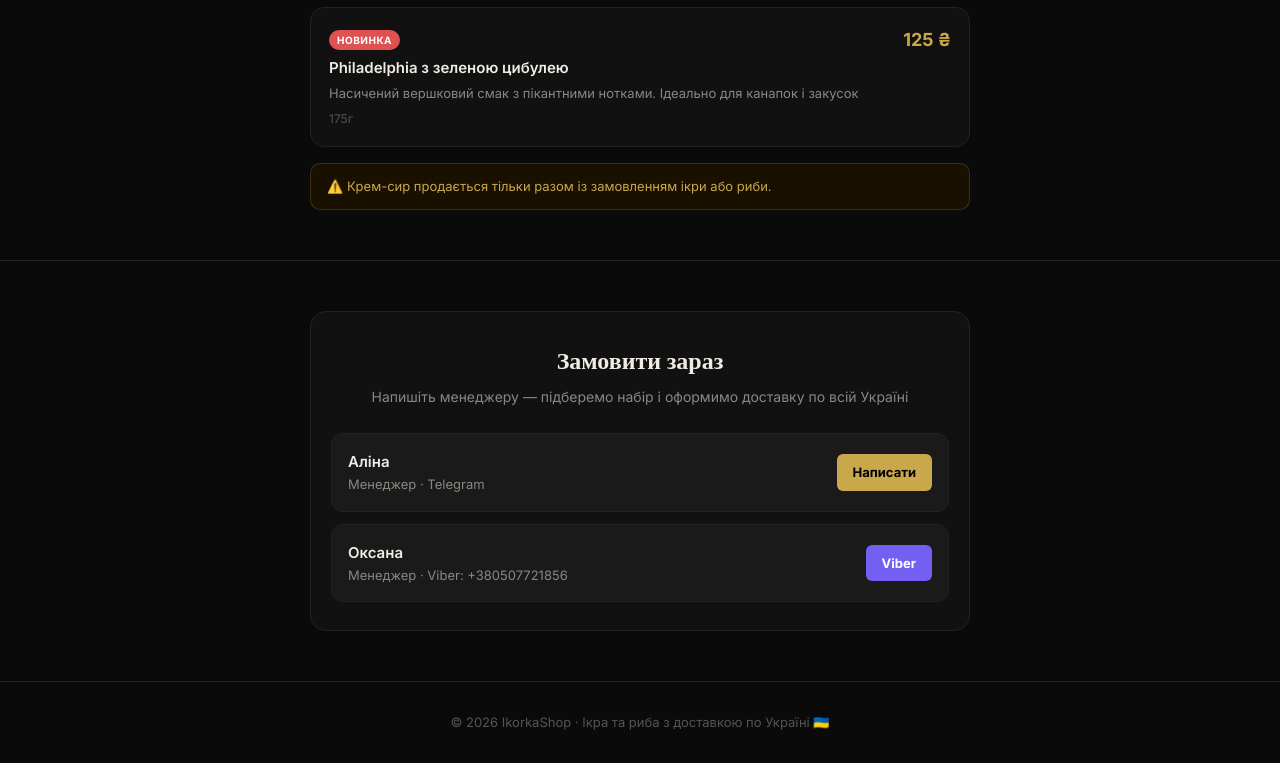
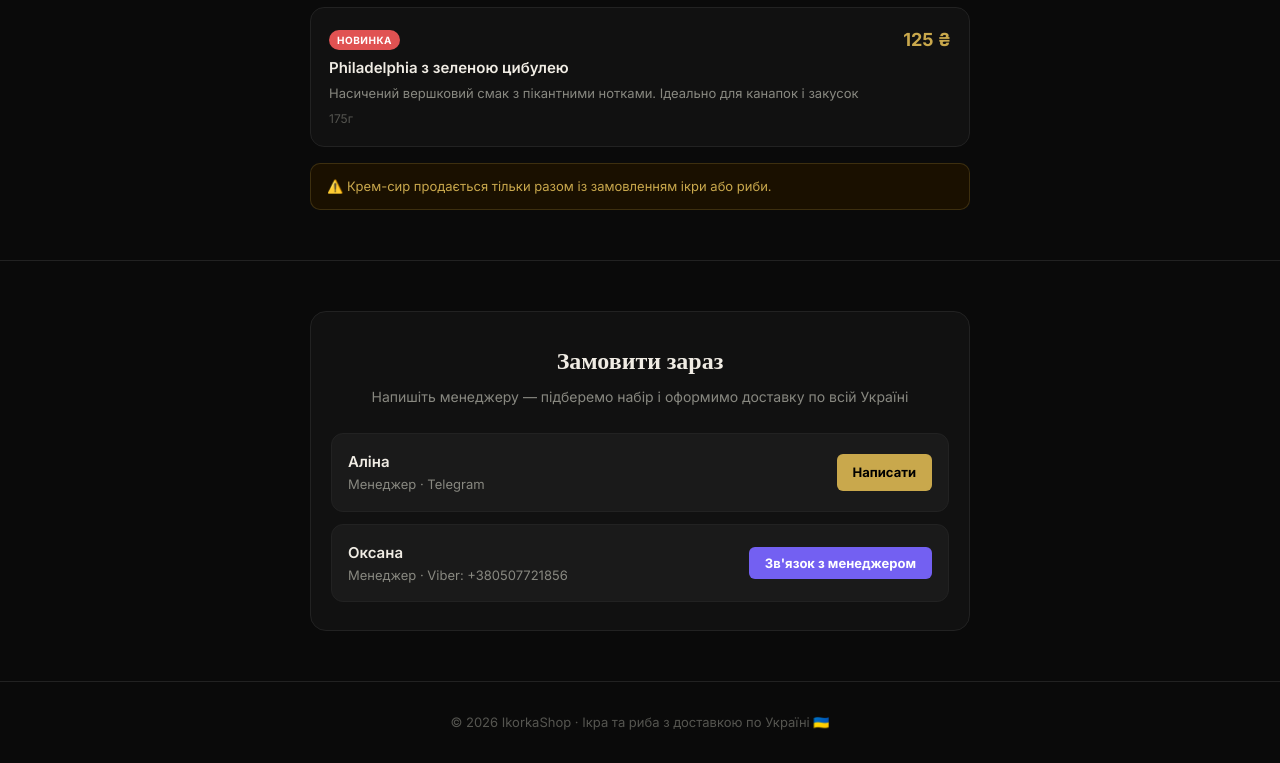
Before and after one commit to ikorka-shop/ikorka-shop.github.io, a plain HTML site: page index.html in a window 1280 px wide. Shown: the part 4218-4981 px from the top of the page. Drawn offline with nearby package versions, Linux system fonts and the light colour scheme.

Commit message:
index.html

```diff
--- a/index.html
+++ b/index.html
@@ -236,7 +236,7 @@ nav {
 .manager-name { font-weight: 600; font-size: 15px; color: var(--text); }
 .manager-role { font-size: 13px; color: var(--text-dim); }
 .manager-btn { background: var(--gold); color: #000; padding: 8px 16px; border-radius: 6px; font-weight: 700; font-size: 13px; white-space: nowrap; }
-.manager-btn.viber { background: #7360f2; color: #fff; }
+.manager-btn.viber { background: #7360f2; color: #fff; border: none; cursor: pointer; font-family: 'Inter', sans-serif; transition: background 0.2s; }
 
 footer {
   text-align: center;
@@ -516,7 +516,9 @@ hr.divider { border: none; border-top: 1px solid var(--border); margin: 0; }
           <div class="manager-name">Оксана</div>
           <div class="manager-role">Менеджер · Viber: +380507721856</div>
         </div>
-  <div class="manager-btn viber">Viber</div>
+        <button id="viberBtn" class="manager-btn viber" onclick="copyViberPhone()">
+          Зв'язок з менеджером
+        </button>
       </div>
     </div>
   </div>
@@ -533,6 +535,27 @@ function switchTab(id) {
   event.target.classList.add('active');
   document.getElementById('tab-' + id).classList.add('active');
 }
+
+function copyViberPhone() {
+  var phone = '+380507721856';
+  var btn = document.getElementById('viberBtn');
+  var orig = btn.textContent;
+  navigator.clipboard.writeText(phone).then(function() {
+    btn.textContent = '✅ Скопійовано!';
+    btn.style.background = '#22c55e';
+    setTimeout(function() { btn.textContent = orig; btn.style.background = ''; }, 2500);
+  }).catch(function() {
+    var el = document.createElement('textarea');
+    el.value = phone;
+    document.body.appendChild(el);
+    el.select();
+    document.execCommand('copy');
+    document.body.removeChild(el);
+    btn.textContent = '✅ Скопійовано!';
+    btn.style.background = '#22c55e';
+    setTimeout(function() { btn.textContent = orig; btn.style.background = ''; }, 2500);
+  });
+}
 </script>
 </body>
 </html>
```
Lines whose indentation alone changed are shown as unchanged.
